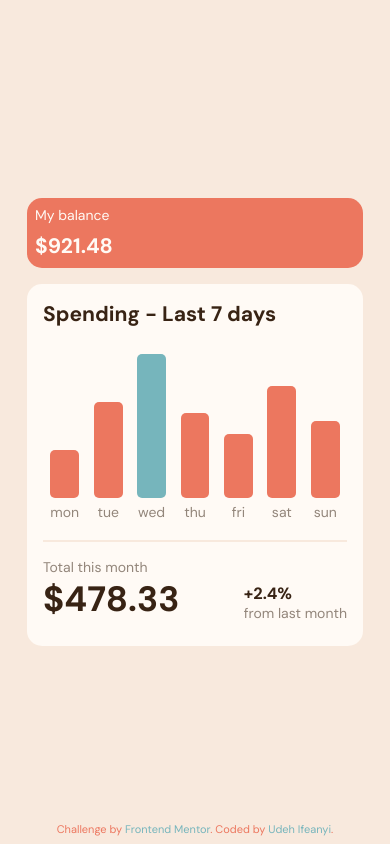
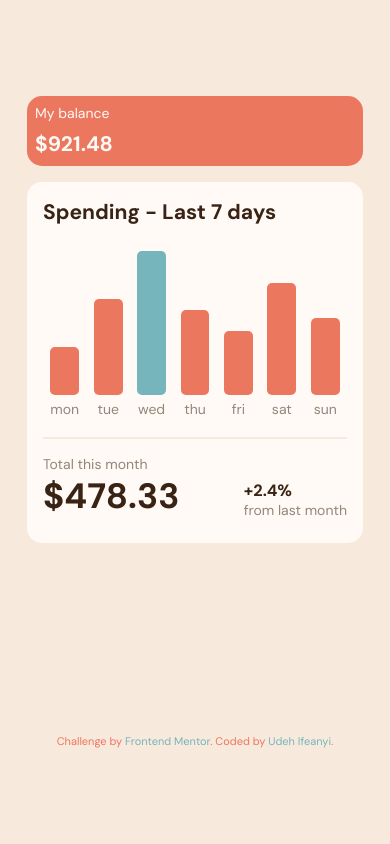
Before and after one commit to Ifescohub/expenses-chart, a plain HTML site: page index.html in a window 390 px wide. Drawn offline with nearby package versions, Linux system fonts and the light colour scheme.

Commit message:
Update styles.css

```diff
--- a/styles.css
+++ b/styles.css
@@ -247,4 +247,8 @@ hr{
    .foot h1{
       font-size: 2.2rem;
    }
+
+   .attribution {
+      position: unset;
+   }
 }
```
